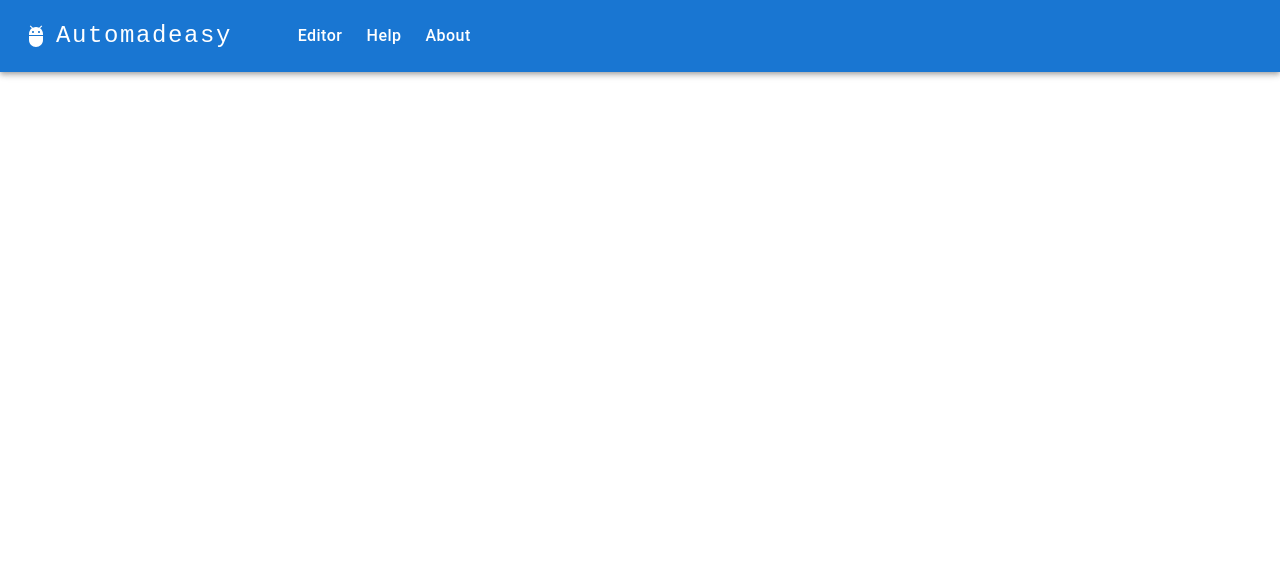
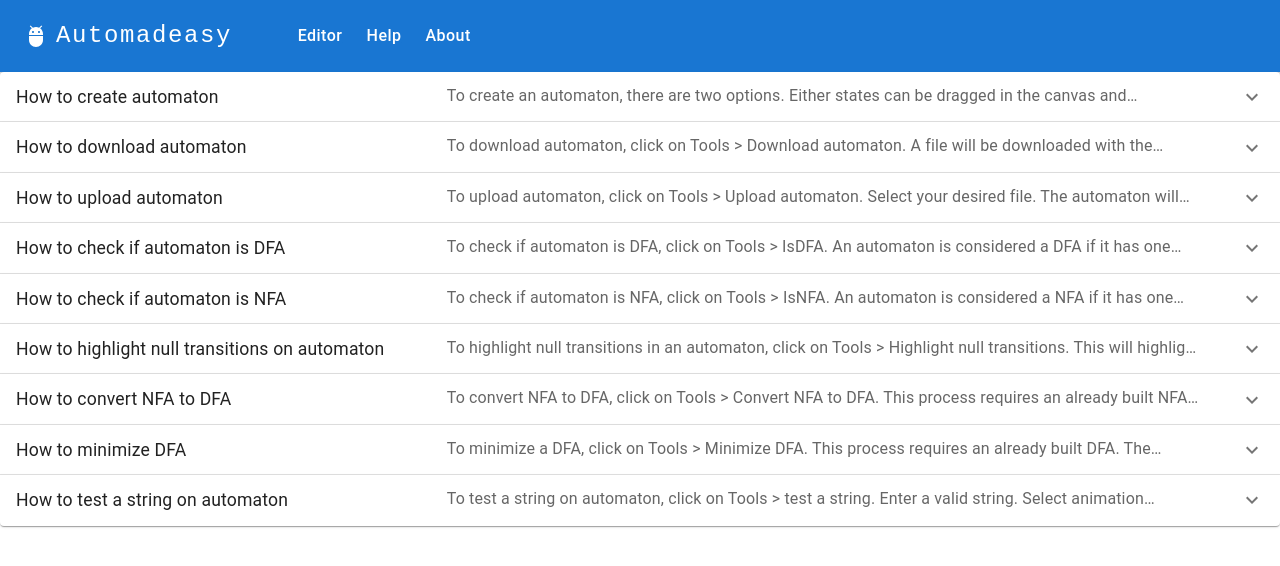
Before and after one commit to anserwaseem/A-Tool-for-Teaching-Concepts-of-Finite-Automata, a React (Create React App) app: page /help in a window 1280 px wide. Shown: the top 566 px of the page. Built offline with nearby package versions, Linux system fonts and the light colour scheme.

Commit message:
added details and videos in help page

```diff
--- a/src/App.tsx
+++ b/src/App.tsx
@@ -4,6 +4,7 @@ import { Automadeasy } from "./components/Automadeasy";
 import { NavBar } from "./components/Navbar";
 import { Editor } from "./components/Editor";
 import { Pages } from "./enums/Pages";
+import { Help } from "./components/Help";
 
 function App() {
   return (
@@ -13,6 +14,7 @@ function App() {
       <Routes>
         <Route path={process.env.PUBLIC_URL} element={<Automadeasy />} />
         <Route path={`${process.env.PUBLIC_URL}/${Pages.Editor}`} element={<Editor />} />
+        <Route path={`${process.env.PUBLIC_URL}/${Pages.Help}`} element={<Help />} />
       </Routes>
     </Router>
   );
--- /dev/null
+++ b/src/common/HelpCard.tsx
@@ -0,0 +1,31 @@
+import Card from "@mui/material/Card";
+import CardContent from "@mui/material/CardContent";
+import CardMedia from "@mui/material/CardMedia";
+import Typography from "@mui/material/Typography";
+import { HelpCardProps } from "./props/HelpCardProps";
+
+const testWebm =
+  "https://github.com/anserwaseem/automadeasy-videos/raw/main/help/video-webm.webm";
+
+const testMp4 =
+  "https://github.com/anserwaseem/automadeasy-videos/raw/main/help/video-mp4.mp4";
+
+export const HelpCard = (props: HelpCardProps) => {
+  return (
+    <Card>
+      <CardContent>
+        <Typography variant="body2" color="text.secondary" fontSize="1rem">
+          {props.description}
+        </Typography>
+      </CardContent>
+      <CardMedia
+        component="video"
+        src={props.videoSource}
+        controls
+        muted
+        playsInline
+        autoPlay
+      />
+    </Card>
+  );
+};
--- /dev/null
+++ b/src/common/props/HelpCardProps.ts
@@ -0,0 +1,5 @@
+export type HelpCardProps = {
+    title: string;
+    description: string;
+    videoSource: string;
+}
--- /dev/null
+++ b/src/components/Help.tsx
@@ -0,0 +1,93 @@
+import { useState } from "react";
+import {
+  Accordion,
+  AccordionSummary,
+  Typography,
+  AccordionDetails,
+} from "@mui/material";
+import ExpandMoreIcon from "@mui/icons-material/ExpandMore";
+import { HelpHeaders } from "../enums/HelpHeaders";
+import { HelpDetails } from "../enums/HelpDetails";
+import { HelpCard } from "../common/HelpCard";
+
+const videoSrc =
+  "https://github.com/anserwaseem/automadeasy-videos/raw/main/help/";
+
+const headers = Object.values(HelpHeaders);
+const details = Object.values(HelpDetails);
+
+export const Help = () => {
+  const [expanded, setExpanded] = useState<string | false>(false);
+
+  const handleChange =
+    (panel: string) => (event: React.SyntheticEvent, isExpanded: boolean) => {
+      setExpanded(isExpanded ? panel : false);
+    };
+
+  return (
+    <div>
+      {headers.map((header, index) => (
+        <Accordion
+          expanded={expanded === header}
+          onChange={handleChange(header)}
+        >
+          <AccordionSummary
+            expandIcon={<ExpandMoreIcon />}
+            aria-controls={`${header}-content`}
+            id={`${header}-header`}
+            sx={{
+              "& .MuiAccordionSummary-content": {
+                marginRight: 5,
+              },
+            }}
+          >
+            <Typography
+              width="33%"
+              flexShrink={0}
+              mr={5}
+              fontSize={
+                expanded.toString() === header.toString() ? "1.3rem" : "1.1rem"
+              }
+              fontWeight={
+                expanded.toString() === header.toString() ? "bold" : "normal"
+              }
+            >
+              {header}
+            </Typography>
+
+            {expanded.toString() !== header.toString() && (
+              <Typography
+                color="text.secondary"
+                overflow="hidden"
+                textOverflow="ellipsis"
+                display="-webkit-box"
+                sx={{
+                  WebkitLineClamp: "1",
+                  WebkitBoxOrient: "vertical",
+                }}
+              >
+                {details[index]}
+              </Typography>
+            )}
+          </AccordionSummary>
+          <AccordionDetails>
+            <HelpCard
+              title={header}
+              description={details[index]}
+              videoSource={videoSrc + Object.keys(HelpHeaders)[index] + ".mp4"}
+            />
+          </AccordionDetails>
+        </Accordion>
+      ))}
+    </div>
+  );
+
+  //   return (
+  //     <>
+  //       <video controls loop autoPlay={true} muted playsInline>
+  //         <source src={testMp4} type="video/mp4" />
+  //         Sorry, your browser doesn't support embedded videos.
+  //       </video>
+  //     </>
+  //   );
+};
--- a/src/components/Navbar.tsx
+++ b/src/components/Navbar.tsx
@@ -7,7 +7,6 @@ import Menu from "@mui/material/Menu";
 import MenuIcon from "@mui/icons-material/Menu";
 import Container from "@mui/material/Container";
 import Button from "@mui/material/Button";
-import MenuItem from "@mui/material/MenuItem";
 import AdbIcon from "@mui/icons-material/Adb";
 import { Pages } from "../enums/Pages";
 import { Link as RouterLink } from "react-router-dom";
--- /dev/null
+++ b/src/enums/HelpDetails.ts
@@ -0,0 +1,66 @@
+export enum HelpDetails {
+  HowToCreateAutomaton = `
+    To create an automaton, there are two options.
+    Either states can be dragged in the canvas and connected through transitions filling the transition table automatically,
+    or transition table can be filled manually creating states and their respective transitions automatically.
+    Both options can be used simultaneously.`,
+
+  HowToDownloadAutomaton = `
+    To download automaton, click on Tools > Download automaton.
+    A file will be downloaded with the automaton in JSON format.`,
+
+  HowToUploadAutomaton = `
+    To upload automaton, click on Tools > Upload automaton.
+    Select your desired file.
+    The automaton will be uploaded and you continue your work.`,
+
+  HowToCheckIfAutomatonIsDFA = `
+    To check if automaton is DFA, click on Tools > IsDFA.
+    An automaton is considered a DFA if it has one initial state, final state(s), and exactly
+    two transitions for each state i.e. a and b transitions. if any state has missing or null
+    transition, it won't be considered as a DFA.`,
+
+  HowToCheckIfAutomatonIsNFA = `
+    To check if automaton is NFA, click on Tools > IsNFA.
+    An automaton is considered a NFA if it has one initial state, final state(s), multiple
+    "a" and "b" transitions, missing or null transition(s).`,
+
+  HowToHighlightNullTransitions = `
+    To highlight null transitions in an automaton, click on Tools > Highlight null transitions.
+    This will highlight all the null transitions in automaton.`,
+
+  HowToConvertNFAtoDFA = `
+    To convert NFA to DFA, click on Tools > Convert NFA to DFA.
+    This process requires an already built NFA.
+    The process first creates a null closure table to demosntrate null closure of each state.
+    Then a modified transition table is created where every state in transition label is replaced by its null closure.
+    The process is then followed by transition table for resultant DFA where null null closure of initial state becomes the initial state of DFA.
+    New state is added whenever their is a new transition label. The process completes when all the states are added to the table.
+    The process is demonstrated in the video below.
+
+    1. Null Closure
+    2. Modified Transition Table
+    3. Resultant DFA`,
+
+  HowToMinimizeDFA = `
+    To minimize a DFA, click on Tools > Minimize DFA.
+    This process requires an already built DFA.
+    The process is started with a table containing rows and columns equal to the number of states of DFA.
+    In the first step, all the diagonal entries are marked with "tick".
+    In the second step, all the upper triangle cells are marked with "dash".
+    In the third step, all the cells containing one final and one non-final state are marked with a "cross".
+    After that, the remaining cells are checked one-by-one for their a and b transitions.
+    If the cell lead by a or b transition is marked with cross, it is marked with a cross.
+    Or if both cells lead by a and b transitions are marked "tick", then current cell is also marked with a tick.
+    Otherwise left empty.
+    This process continues for all the cells.
+    After that, next iteration is performed following the last mentioned step.
+    If the table remains same across two iterations, then blank cells are marked with a "tick".
+    After that, minimized DFA is created with states being merged according to the ticks in each row of the table.`,
+
+  HowToTestAStringOnAutomaton = `
+    To test a string on automaton, click on Tools > test a string. Enter a valid string.
+    Select animation duration and click play. The animation will start highlighting the path
+    of each character. Note that if there are null transitions in the automaton, string will go through
+    them and continue their path after the null transitions.`,
+}
--- /dev/null
+++ b/src/enums/HelpHeaders.ts
@@ -0,0 +1,11 @@
+export enum HelpHeaders {
+  HowToCreateAutomaton = "How to create automaton",
+  HowToDownloadAutomaton = "How to download automaton",
+  HowToUploadAutomaton = "How to upload automaton",
+  HowToCheckIfAutomatonIsDFA = "How to check if automaton is DFA",
+  HowToCheckIfAutomatonIsNFA = "How to check if automaton is NFA",
+  HowToHighlightNullTransitions = "How to highlight null transitions on automaton",
+  HowToConvertNFAtoDFA = "How to convert NFA to DFA",
+  HowToMinimizeDFA = "How to minimize DFA",
+  HowToTestAStringOnAutomaton = "How to test a string on automaton",
+}
```
